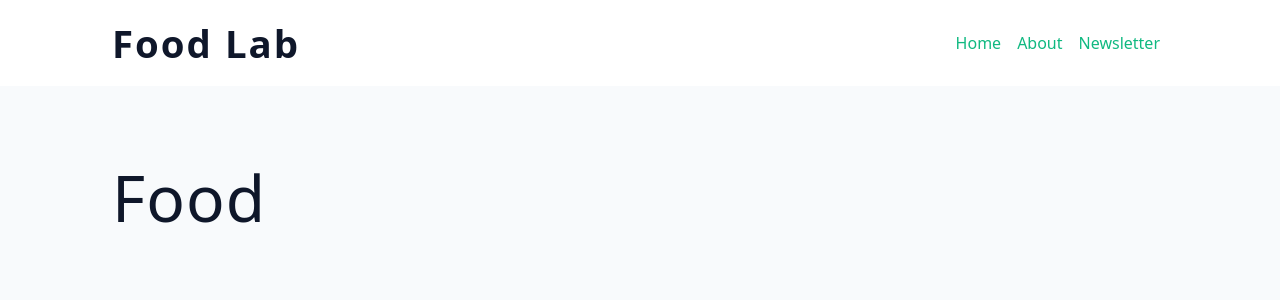
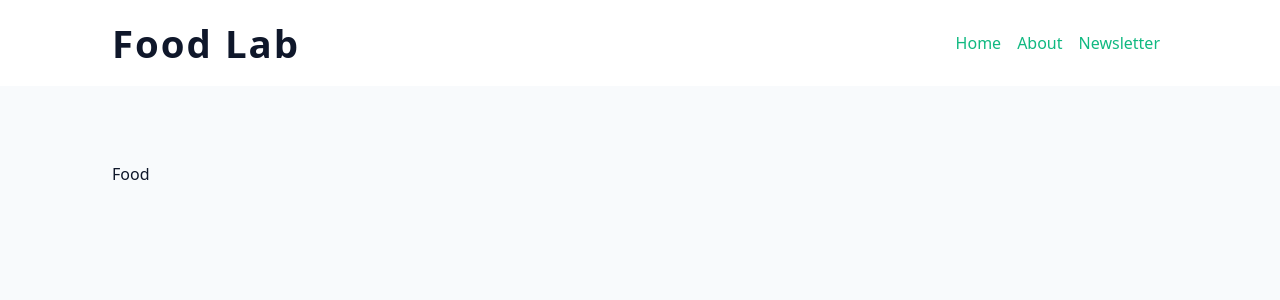
Before and after one commit to smb-lemon/food-lab, a React (Vite) app: page /food in a window 1280 px wide. Shown: the top 300 px of the page. Built offline with nearby package versions, Linux system fonts and the light colour scheme.

Commit message:
docs: updated README and docs with Loader details feat: added Loader in Landing page chore: - About.jsx updated with arrow function - Food.jsx updated with arrow function - App.jsx updated with Loader import and added in Landing element

```diff
--- a/src/App.jsx
+++ b/src/App.jsx
@@ -1,5 +1,6 @@
 import { createBrowserRouter, RouterProvider } from "react-router-dom";
 import { About, Error, Food, HomeLayout, Landing, Newsletter } from "./pages";
+import { loader as landingLoader } from "./pages/Landing";
 
 const router = createBrowserRouter([
   {
@@ -9,7 +10,8 @@ const router = createBrowserRouter([
     children: [
       {
         index: true,
-        element:<Landing />
+        element:<Landing />,
+        loader: landingLoader
 
       },
       {
--- a/src/pages/About.jsx
+++ b/src/pages/About.jsx
@@ -2,7 +2,7 @@ import React from 'react'
 import { Link } from 'react-router-dom'
 import Wrapper from '../assets/wrapper/AboutPage'
 
-function About() {
+const About = () => {
   return (
     <Wrapper>
         <h3>About Us</h3>
--- a/src/pages/Food.jsx
+++ b/src/pages/Food.jsx
@@ -1,9 +1,8 @@
 import React from 'react'
 
-function Food() {
+ const Food = () => {
   return (
-    <h1>Food</h1>
+    <div>Food</div>
   )
 }
-
-export default Food
+export default Food;
--- a/src/pages/Landing.jsx
+++ b/src/pages/Landing.jsx
@@ -1,6 +1,11 @@
 import React from 'react'
-
-function Landing() {
+import { useLoaderData } from 'react-router-dom';
+export const loader = async () => {
+  return 'someting';
+};
+const Landing = () => {
+  const data = useLoaderData();
+  console.log(data);
   return (
     <h1>Landing</h1>
   )
```
Also changed, not shown: 2 other files (tests, documents, lock files or other folders).
